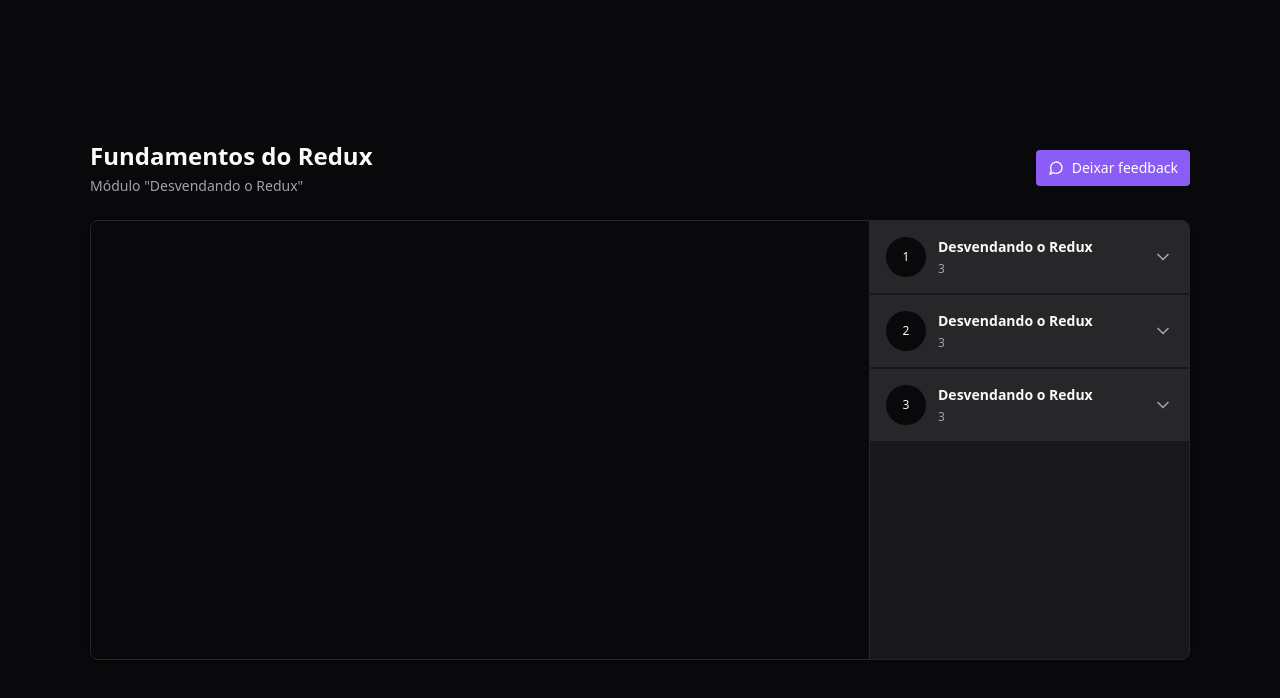
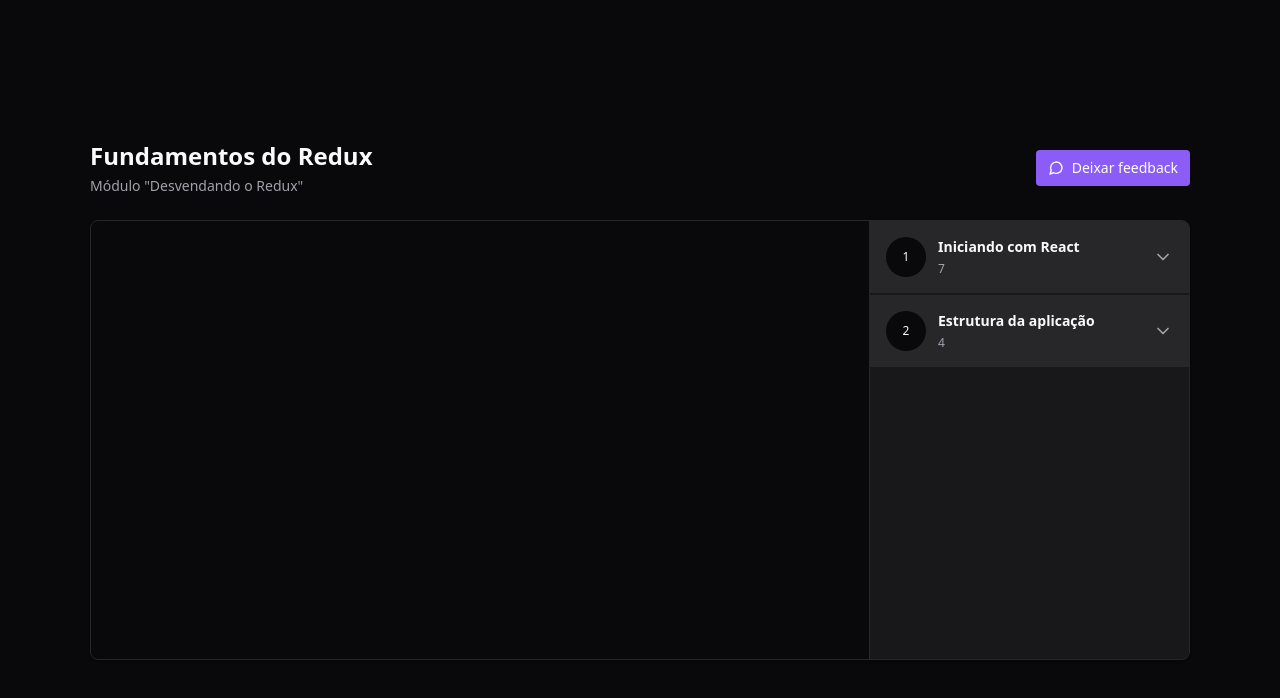
Before and after one commit to JonatanPaes/react-redux-zustand, a React (Vite) app: page / in a window 1280 px wide. Shown: the top 698 px of the page. Built offline with nearby package versions, Linux system fonts and the light colour scheme.

Commit message:
feat: Criando reducer do player

```diff
--- a/src/components/Module.tsx
+++ b/src/components/Module.tsx
@@ -1,6 +1,7 @@
 import * as Collapsible from "@radix-ui/react-collapsible";
 import { ChevronDown } from "lucide-react";
 import { Lesson } from "./Lesson";
+import { useAppSelector } from "../store";
 
 interface ModuleProps {
   moduleIndex: number;
@@ -9,6 +10,9 @@
 }
 
 export function Module({ moduleIndex, title, amountOfLessons }: ModuleProps) {
+  const lessons = useAppSelector((state) => {
+    return state.player.course.modules[moduleIndex].lessons;
+  });
   return (
     <Collapsible.Root className="group">
       <Collapsible.Trigger className="flex w-full items-center gap-3 bg-zinc-800 p-4 ">
@@ -26,9 +30,15 @@
 
       <Collapsible.Content>
         <nav className="relative flex flex-col gap-4 p-6">
-          <Lesson title="Fundamentos do Redux" duration="09:14" />
-          <Lesson title="Fundamentos do Redux" duration="09:14" />
-          <Lesson title="Fundamentos do Redux" duration="09:14" />
+          {lessons.map((lesson) => {
+            return (
+              <Lesson
+                key={lesson.id}
+                title={lesson.title}
+                duration={lesson.duration}
+              />
+            );
+          })}
         </nav>
       </Collapsible.Content>
     </Collapsible.Root>
--- a/src/pages/Player.tsx
+++ b/src/pages/Player.tsx
@@ -1,9 +1,12 @@
-import { ChevronDown, MessageCircle } from "lucide-react";
+import { MessageCircle } from "lucide-react";
 import { Header } from "../components/Header";
 import { Video } from "../components/Video";
 import { Module } from "../components/Module";
+import { useAppSelector } from "../store";
 
 export function Player() {
+  const modules = useAppSelector((state) => state.player.course.modules);
+
   return (
     <div className="h-screen bg-zinc-950 text-zinc-50 flex justify-center items-center">
       <div className="flex w-[1100px] flex-col gap-6">
@@ -21,21 +24,16 @@
             <Video />
           </div>
           <aside className="w-80 absolute top-0 bottom-0 right-0 border-l divide-y-2 divide-zinc-900 border-zinc-800 bg-zinc-900 overflow-y-scroll scrollbar scrollbar-thin scrollbar-track-zinc-950 scrollbar-thumb-zinc-800">
-            <Module
-              moduleIndex={0}
-              title="Desvendando o Redux"
-              amountOfLessons={3}
-            />
-            <Module
-              moduleIndex={1}
-              title="Desvendando o Redux"
-              amountOfLessons={3}
-            />
-            <Module
-              moduleIndex={2}
-              title="Desvendando o Redux"
-              amountOfLessons={3}
-            />
+            {modules.map((module, index) => {
+              return (
+                <Module
+                  key={module.id}
+                  moduleIndex={index}
+                  title={module.title}
+                  amountOfLessons={module.lessons.length}
+                />
+              );
+            })}
           </aside>
         </main>
       </div>
--- a/src/store/index.ts
+++ b/src/store/index.ts
@@ -1,8 +1,11 @@
 import { configureStore } from "@reduxjs/toolkit";
 import { useSelector, TypedUseSelectorHook } from "react-redux";
+import { player } from "./slices/player";
 
 export const store = configureStore({
-  reducer: {},
+  reducer: {
+    player,
+  },
 });
 
 export type RootState = ReturnType<typeof store.getState>;
--- /dev/null
+++ b/src/store/slices/player.ts
@@ -0,0 +1,69 @@
+import { createSlice } from "@reduxjs/toolkit";
+
+const playerSlice = createSlice({
+  name: "player",
+  initialState: {
+    course: {
+      modules: [
+        {
+          id: "1",
+          title: "Iniciando com React",
+          lessons: [
+            {
+              id: "Jai8w6K_GnY",
+              title: "Fundamentos do Redux",
+              duration: "07:22",
+            },
+            { id: "Jai8w6K_GnY", title: "CSS Modules", duration: "13:45" },
+            {
+              id: "w-DW4DhDfcw",
+              title: "Estilização do Post",
+              duration: "10:05",
+            },
+            {
+              id: "D83-55LUdKE",
+              title: "Componente: Header",
+              duration: "06:33",
+            },
+            {
+              id: "W_ATsETujaY",
+              title: "Componente: Sidebar",
+              duration: "09:12",
+            },
+            { id: "Pj8dPeameYo", title: "CSS Global", duration: "03:23" },
+            {
+              id: "8KBq2vhwbac",
+              title: "Form de comentários",
+              duration: "11:34",
+            },
+          ],
+        },
+        {
+          id: "2",
+          title: "Estrutura da aplicação",
+          lessons: [
+            {
+              id: "gE48FQXRZ_o",
+              title: "Componente: Comment",
+              duration: "13:45",
+            },
+            { id: "Ng_Vk4tBl0g", title: "Responsividade", duration: "10:05" },
+            {
+              id: "h5JA3wfuW1k",
+              title: "Interações no JSX",
+              duration: "06:33",
+            },
+            {
+              id: "1G0vSTqWELg",
+              title: "Utilizando estado",
+              duration: "09:12",
+            },
+          ],
+        },
+      ],
+    },
+  },
+  reducers: {},
+});
+
+export const player = playerSlice.reducer;
```
